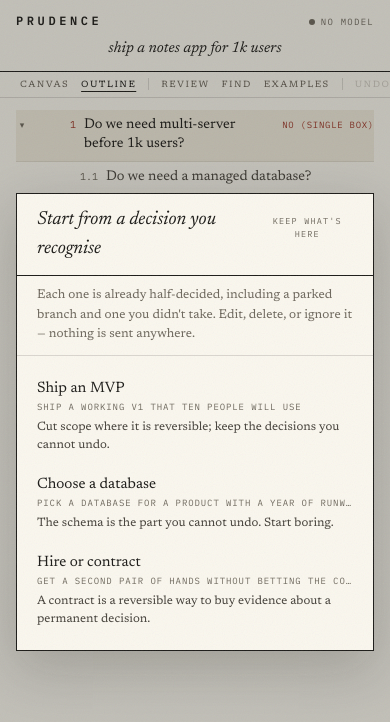
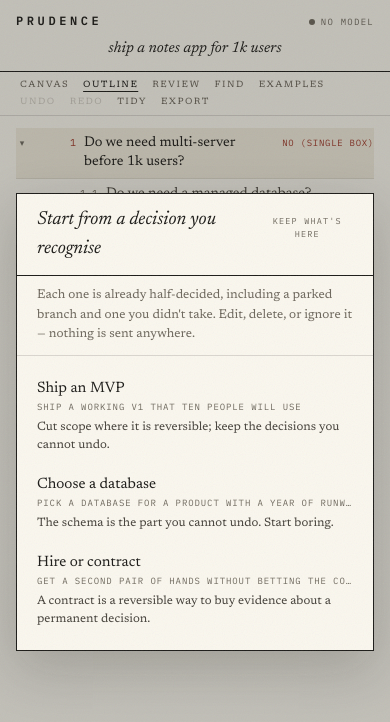
Before and after one commit to codeafridi/Prudence, a React (Vite) app: page / in a window 390 px wide. Shown: the top 722 px of the page. Built offline with nearby package versions, Linux system fonts and the light colour scheme.

Commit message:
fix(toolbar): keep actions reachable on phones

```diff
--- a/src/App.tsx
+++ b/src/App.tsx
@@ -86,6 +86,7 @@ export function App() {
 
   const actions = (
     <>
+      <span className="flex flex-wrap items-center gap-x-1.5 gap-y-1 md:gap-1">
         {(['canvas', 'outline'] as const).map((option) => (
           <button
             key={option}
@@ -95,7 +96,7 @@ export function App() {
             {option}
           </button>
         ))}
-      <span className="mx-1 h-3 w-px shrink-0 bg-rule" />
+        <span className="mx-1 hidden h-3 w-px shrink-0 bg-rule md:block" />
         <button onClick={() => setPanel('review')} className={cmd}>
           review
           {findings.length > 0 && <span className="ml-1 text-stamp">{findings.length}</span>}
@@ -106,7 +107,9 @@ export function App() {
         <button onClick={() => setExamples(true)} className={cmd} title="Load a starting record">
           examples
         </button>
-      <span className="mx-1 h-3 w-px shrink-0 bg-rule" />
+      </span>
+      <span className="mx-1 hidden h-3 w-px shrink-0 bg-rule md:block" />
+      <span className="flex basis-full items-center gap-x-1.5 md:basis-auto md:gap-1">
         <button onClick={undo} disabled={!canUndo} className={cmd} title="Undo (Ctrl/Cmd+Z)">
           undo
         </button>
@@ -123,6 +126,7 @@ export function App() {
         >
           export
         </button>
+      </span>
     </>
   )
 
@@ -167,7 +171,7 @@ export function App() {
           </div>
         </header>
 
-        <div className="no-scrollbar flex shrink-0 items-center gap-1 overflow-x-auto border-b border-rule px-4 py-1.5 md:px-9">
+        <div data-testid="toolbar" className="no-scrollbar flex shrink-0 flex-wrap items-center gap-x-1.5 gap-y-1 border-b border-rule px-4 py-1.5 md:flex-nowrap md:gap-1 md:overflow-x-auto md:px-9">
           {actions}
           <button
             onClick={openSettings}
```
Also changed, not shown: 1 other file (tests, documents, lock files or other folders). Lines whose indentation alone changed are shown as unchanged.
